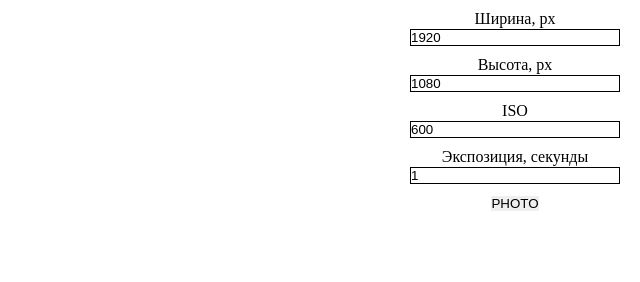
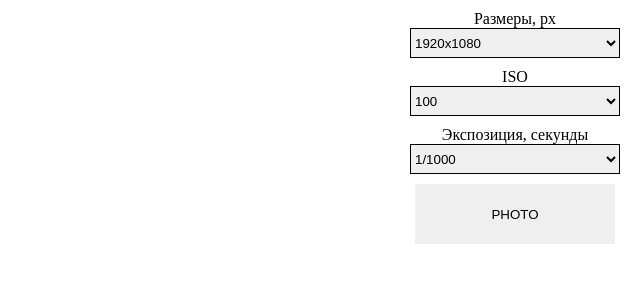
Before and after one commit to k-pozdeev/telescope-streamer, a plain HTML site: page res/index.html in a window 1280 px wide. Shown: the whole page, without its empty margins (640-1280 px from the left). Drawn offline with Linux system fonts and the light colour scheme.

Commit message:
Выбор размера фото, iso и выдержки через выпадающие списки

```diff
--- a/res/index.html
+++ b/res/index.html
@@ -42,18 +42,23 @@
 		#photo-settings .form-row {
 			margin-bottom: 10px;
 		}
-		#photo-settings .form-row input {
+		#photo-settings .form-row input, #photo-settings .form-row select {
 			box-sizing: border-box;
 			width: calc(100% - 20px);
+			height: 30px;
 			margin: 0 10px;
 			border: 1px solid black;
+		}
+		#photo-btn {
+			width: 200px;
+			height: 60px;
 		}
 	</style>
 </head>
 <body>
 	<div id="wrapper">
 		<div id="canvas-wrapper">
-			<canvas id="videoCanvas" width="${WIDTH}" height="${HEIGHT}">
+			<canvas id="videoCanvas">
 				<p>
 					Please use a browser that supports the Canvas Element, like
 					<a href="http://www.google.com/chrome">Chrome</a>,
@@ -65,20 +70,44 @@
 		<div id="side-panel">
 			<div id="photo-settings">
 				<div class="form-row">
-					<label for="form-width">Ширина, px</label>
-					<input type="text" id="form-width" name="width" value="1920" />
-				</div>
-				<div class="form-row">
-					<label for="form-height">Высота, px</label>
-					<input type="text" id="form-height" name="height" value="1080" />
+					<label for="form-size">Размеры, px</label>
+					<select id="form-size" name="size">
+						<option value="4056x3040">4056x3040</option>
+						<option value="2560x1920">2560x1920</option>
+						<option value="1920x1080" selected>1920x1080</option>
+						<option value="1280x720">1280x720</option>
+						<option value="1024x768">1024x768</option>
+						<option value="800x600">800x600</option>
+						<option value="640x480">640x480</option>
+					</select>
 				</div>
 				<div class="form-row">
 					<label for="form-iso">ISO</label>
-					<input type="text" id="form-iso" name="iso" value="600" />
+					<select id="form-iso" name="iso">
+						<option value="100" selected>100</option>
+						<option value="200">200</option>
+						<option value="300">300</option>
+						<option value="400">400</option>
+						<option value="500">500</option>
+						<option value="600">600</option>
+					</select>
 				</div>
 				<div class="form-row">
 					<label for="form-shutter">Экспозиция, секунды</label>
-					<input type="text" id="form-shutter" name="shutter-speed-sec" value="1" />
+					<select id="form-shutter" name="shutter-speed-sec">
+						<option value="1/1000" selected>1/1000</option>
+						<option value="1/500">1/500</option>
+						<option value="1/100">1/100</option>
+						<option value="1/25">1/25</option>
+						<option value="1/4">1/4</option>
+						<option value="1/2">1/2</option>
+						<option value="1">1</option>
+						<option value="2">2</option>
+						<option value="3">3</option>
+						<option value="4">4</option>
+						<option value="5">5</option>
+						<option value="6">6</option>
+					</select>
 				</div>
 				<div class="form-row">
 					<button id="photo-btn">PHOTO</button>
@@ -90,6 +119,7 @@
 		</div>
 	</div>
 	<script type="text/javascript" src="jsmpg.js"></script>
+</body>
 <script type="text/javascript">
 	async function reloadPhotos() {
         const response = await fetch('/photos');
@@ -122,12 +152,12 @@
 
     // Show loading notice
     var canvas = document.getElementById('videoCanvas');
-		resizeCanvas(canvas);
     var ctx = canvas.getContext('2d');
     ctx.fillStyle = 'white';
     ctx.fillText('Loading...', canvas.width/2-30, canvas.height/3);
 
     window.onresize = () => resizeCanvas(canvas);
+    resizeCanvas(canvas);
 
     // Setup the WebSocket connection and start the player
     var client = new WebSocket('ws://' + window.location.hostname + ':${WS_PORT}');
@@ -135,11 +165,21 @@
 
     var photoBtn = document.getElementById('photo-btn');
     photoBtn.addEventListener('click', async function () {
+    	let sizeValue = document.querySelector("#form-size").value;
+    	let [_, width, height] = sizeValue.match(/(\d+)x(\d+)/);
+    	let shutterSpeedValue = document.querySelector("#form-shutter").value;
+    	let shutterSpeedF;
+    	if (shutterSpeedValue.match(/\//)) {
+    		let [_, numerator, denominator] = shutterSpeedValue.match(/(\d+)\/(\d+)/)
+    		shutterSpeedF = Number.parseFloat(numerator) / Number.parseFloat(denominator);
+    	} else {
+    		shutterSpeedF = Number.parseFloat(shutterSpeedValue);
+    	}
         let data = {
-				"width": Number.parseInt(document.querySelector("#form-width").value),
-				"height": Number.parseInt(document.querySelector("#form-height").value),
+            "width": Number.parseInt(width),
+            "height": Number.parseInt(height),
             "iso": Number.parseInt(document.querySelector("#form-iso").value),
-				"shutter_speed_sec": Number.parseFloat(document.querySelector("#form-shutter").value)
+            "shutter_speed_sec": shutterSpeedF
         };
         document.querySelector("#photo-btn").setAttribute("disabled", true);
         const response = await fetch('/make_photo', {
@@ -159,5 +199,4 @@
 
     reloadPhotos();
 </script>
-</body>
 </html>
```
Lines whose indentation alone changed are shown as unchanged.
